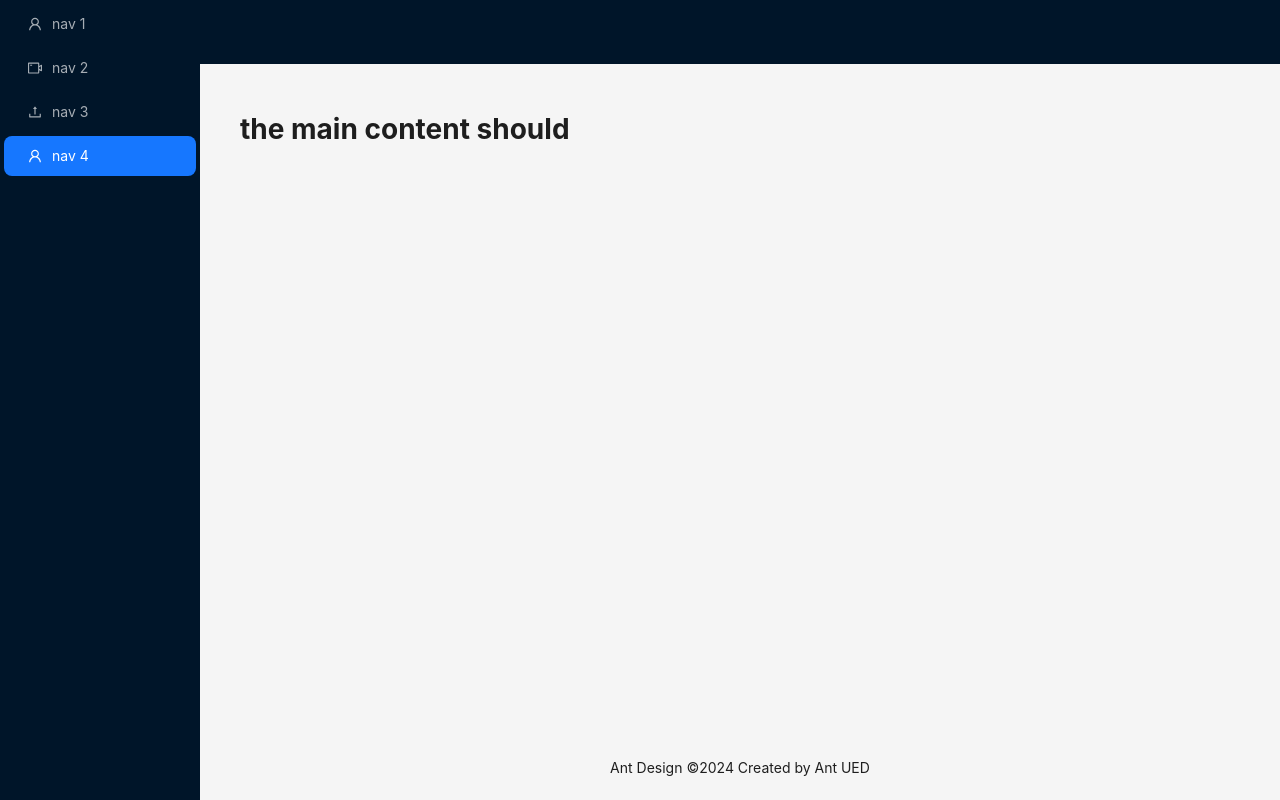
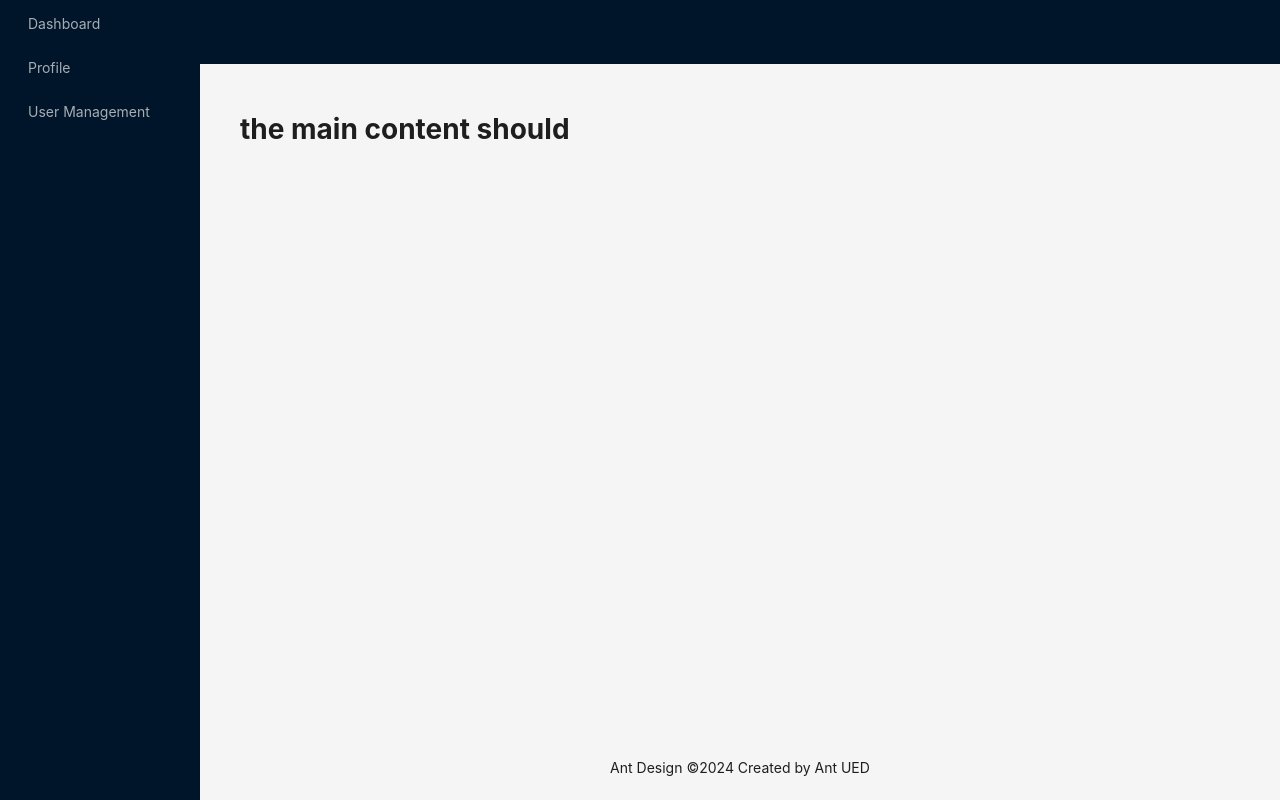
Before and after one commit to sahik7/phuni-client, a React (Vite) app: page / in a window 1280 px wide. Built offline with nearby package versions, Linux system fonts and the light colour scheme.

Commit message:
sidebar routes

```diff
--- a/src/components/layout/MainLayout.tsx
+++ b/src/components/layout/MainLayout.tsx
@@ -2,13 +2,23 @@ import { createElement } from 'react';
 import { Layout, Menu } from 'antd';
 const { Header, Content, Footer, Sider } = Layout;
 import { UploadOutlined, UserOutlined, VideoCameraOutlined } from '@ant-design/icons';
-const items = [UserOutlined, VideoCameraOutlined, UploadOutlined, UserOutlined].map(
-    (icon, index) => ({
-        key: String(index + 1),
-        icon: createElement(icon),
-        label: `nav ${index + 1}`,
-    }),
-);
+const items = [
+    {
+        key: "key",
+        label: "Dashboard",
+
+    },
+    {
+        key: "key",
+        label: "Profile",
+
+    },
+    {
+        key: "key",
+        label: "User Management",
+
+    },
+]
 
 const MainLayout = () => {
     return (
```
